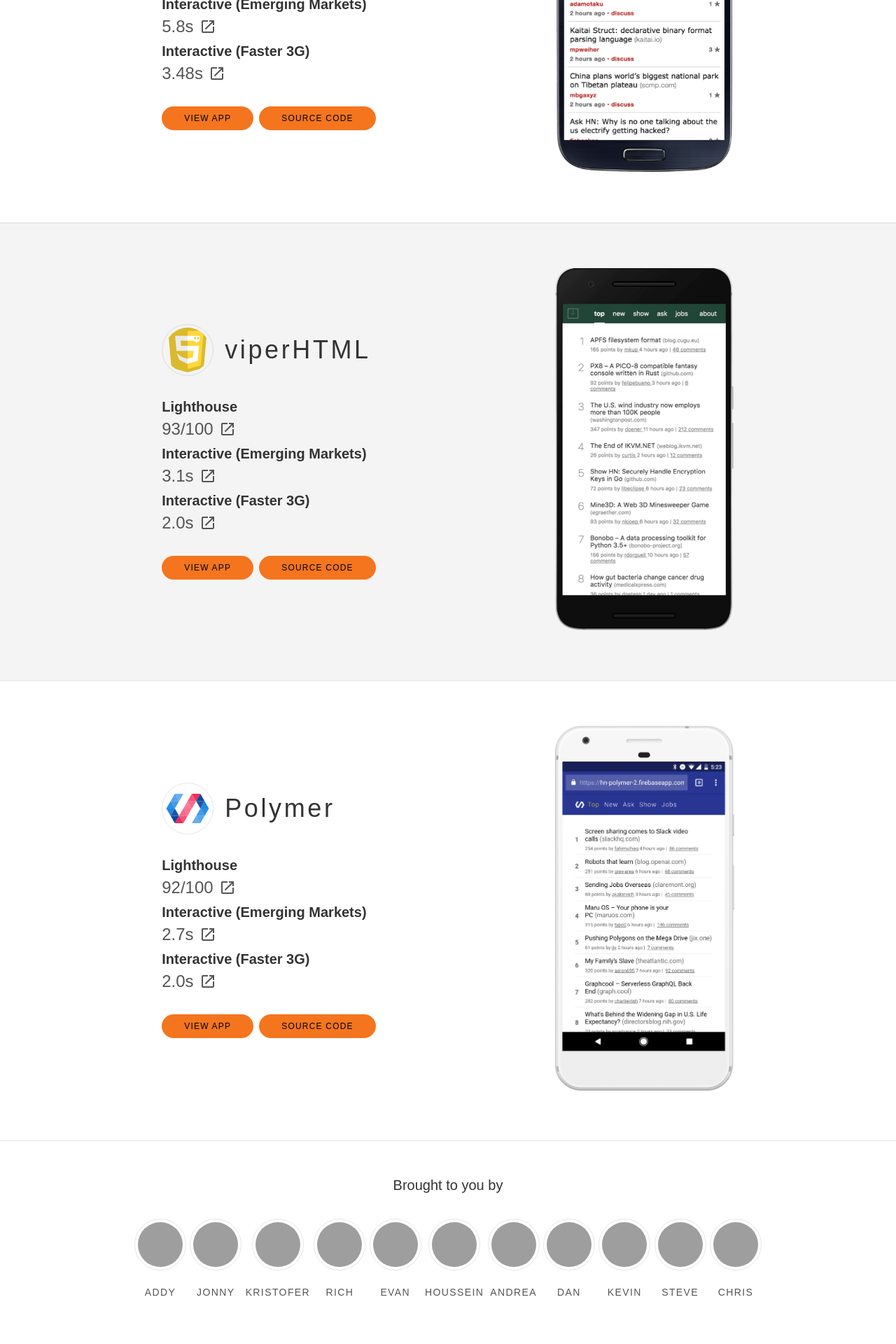
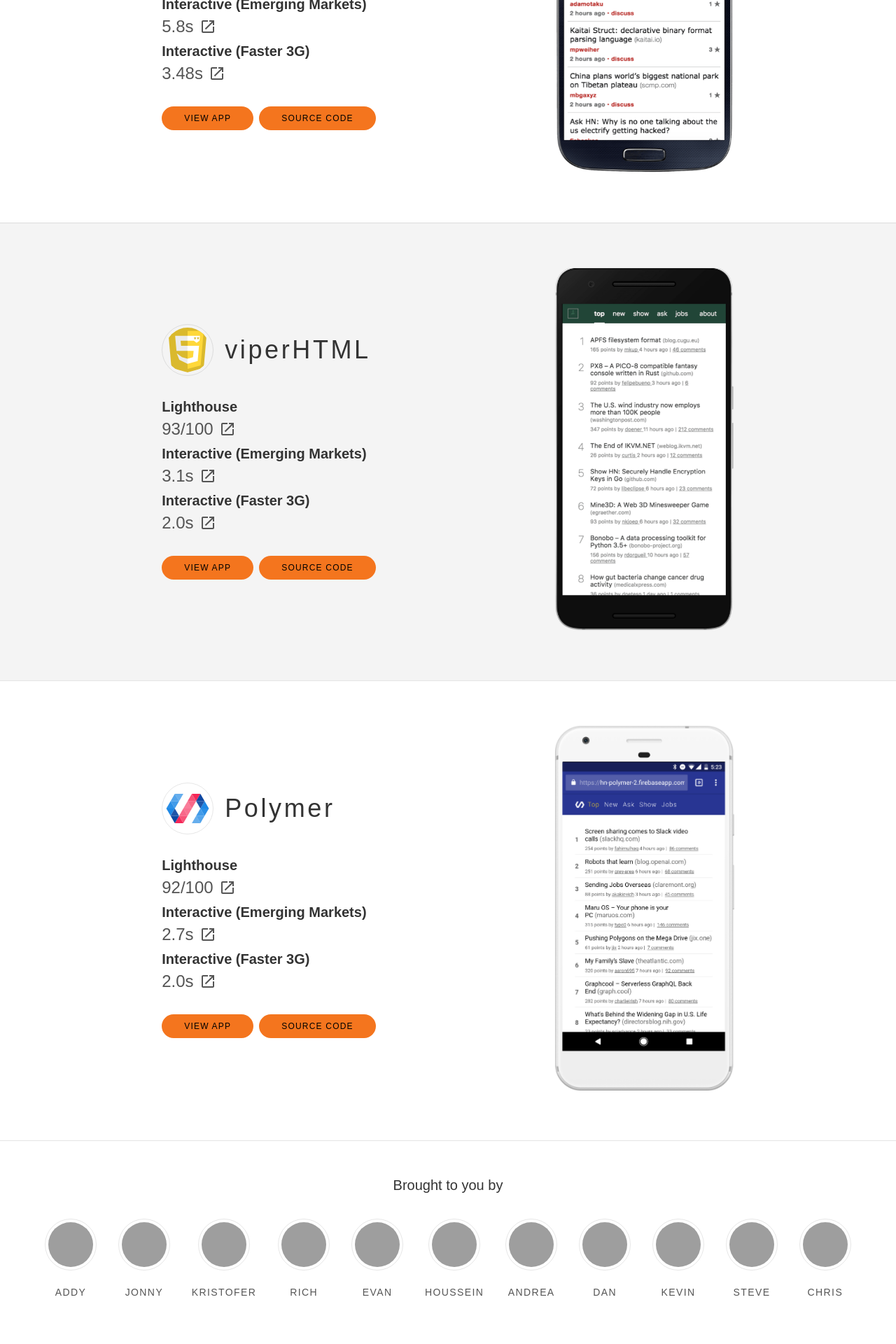
Before and after one commit to tastejs/hacker-news-pwas, a Jekyll site: the page built from site/index.md, in a window 1280 px wide. Shown: the part 4043-5963 px from the top of the page at 70% size. Built offline with Jekyll 4.4.1, drawn with Linux system fonts in a browser that asks for light colours; grey boxes are pictures that could not be loaded.

Commit message:
add analytics, fix config attributes and increase width of footer (#33)

```diff
--- a/site/_config.yml
+++ b/site/_config.yml
@@ -14,13 +14,13 @@
 # You can create any custom variable you would like, and they will be accessible
 # in the templates via {{ site.myvariable }}.
 title: HN PWA - Hacker News readers as Progressive Web Apps
-email: your-email@domain.com
 description: > # this means to ignore newlines until "baseurl:"
   Hacker News readers as Progressive Web Apps
 baseurl: "" # the subpath of your site, e.g. /blog
-url: "" # the base hostname & protocol for your site, e.g. http://example.com
-twitter_username: jekyllrb
-github_username:  jekyll
+url: "https://hnpwa.com" # the base hostname & protocol for your site, e.g. http://example.com
+twitter_username: tastejs
+github_username:  tastejs
+google_analytics: UA-99127594-1
 collections:
   - apps
   - contributors
--- a/site/_includes/footer.html
+++ b/site/_includes/footer.html
@@ -1,7 +1,7 @@
 <footer class="tc pv4 pv4-ns flex flex-column items-center avenir bt b--black-10">
   <h3 class="f5 f4-ns fw4 dark-gray">Brought to you by</h3>
 
-  <div class="flex flex-column flex-wrap nowrap-ns flex-row-ns justify-between center w-100 w-70-l">
+  <div class="flex flex-column flex-wrap nowrap-ns flex-row-ns justify-between center w-100 w-90-l">
 
     {% assign sortedContributors = site.contributors | sort: 'weight' %}
 
--- a/site/package.json
+++ b/site/package.json
@@ -2,7 +2,7 @@
   "name": "hacker-news-pwas",
   "description": "Hacker News readers as Progressive Web Apps",
   "scripts": {
-    "build": "bundle exec jekyll build",
+    "build": "JEKYLL_ENV=production bundle exec jekyll build",
     "dev": "bundle exec jekyll serve",
     "dev-sw": "npm run build && sw-precache --config=sw-precache-config.js && npm run dev",
     "precache": "sw-precache --config=sw-precache-config.js --root=_site --verbose"
```
